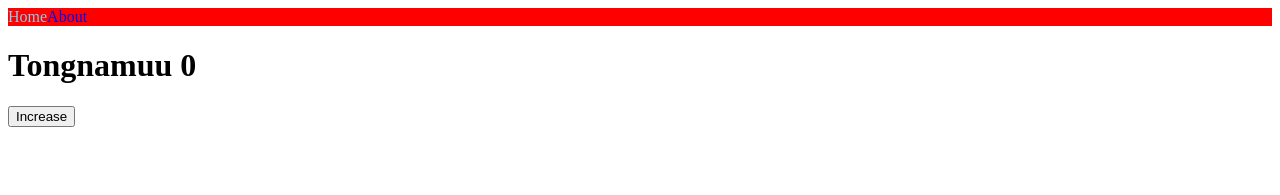
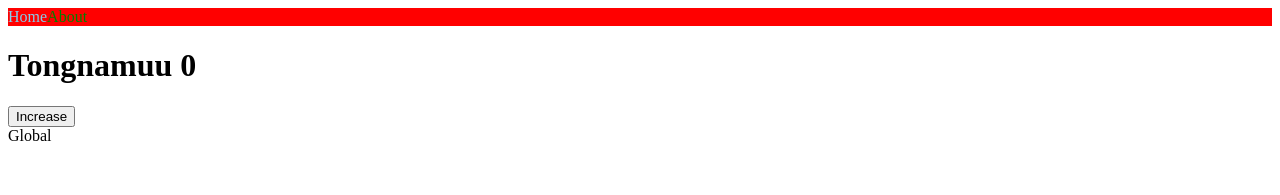
Before and after one commit to tongnamuu/nextjs-tongnamuu, a Next.js app: page / in a window 1280 px wide. Shown: the top 195 px of the page. Built offline with nearby package versions, Linux system fonts and the light colour scheme.

Commit message:
feat: custom _app.js

```diff
--- a/components/NavBar.js
+++ b/components/NavBar.js
@@ -11,7 +11,7 @@
         <Link href="/about">
             <a className={router.pathname === "/about" ? "active" : ""}>About</a>
         </Link>
-        <style jsx>{`
+        <style jsx global>{`
             nav {
                 background-color: red;
             }
--- /dev/null
+++ b/pages/_app.js
@@ -0,0 +1,16 @@
+import NavBar from "../components/NavBar";
+
+// NextJS will come to _app.js and put our component
+export default function App({ Component, pageProps }) {
+    return <div>
+        <NavBar></NavBar>
+        <Component {...pageProps} />
+        <span>Global</span>
+
+        <style jsx global>{`
+            a {
+                color:green;
+            }
+        `}</style>
+    </div>;
+}
--- a/pages/about.js
+++ b/pages/about.js
@@ -3,7 +3,6 @@
 export default function About() {
     return (
         <>
-            <NavBar />
             <div>About Me</div>
         </>
     )
--- a/pages/index.js
+++ b/pages/index.js
@@ -5,7 +5,6 @@
   const[counter, setCounter] = useState(0)
   return (
     <div>
-      <NavBar/>
       <h1>Tongnamuu {counter}</h1>
       <button onClick={() => setCounter(prev => prev + 1)}> Increase</button>
     </div>
```
